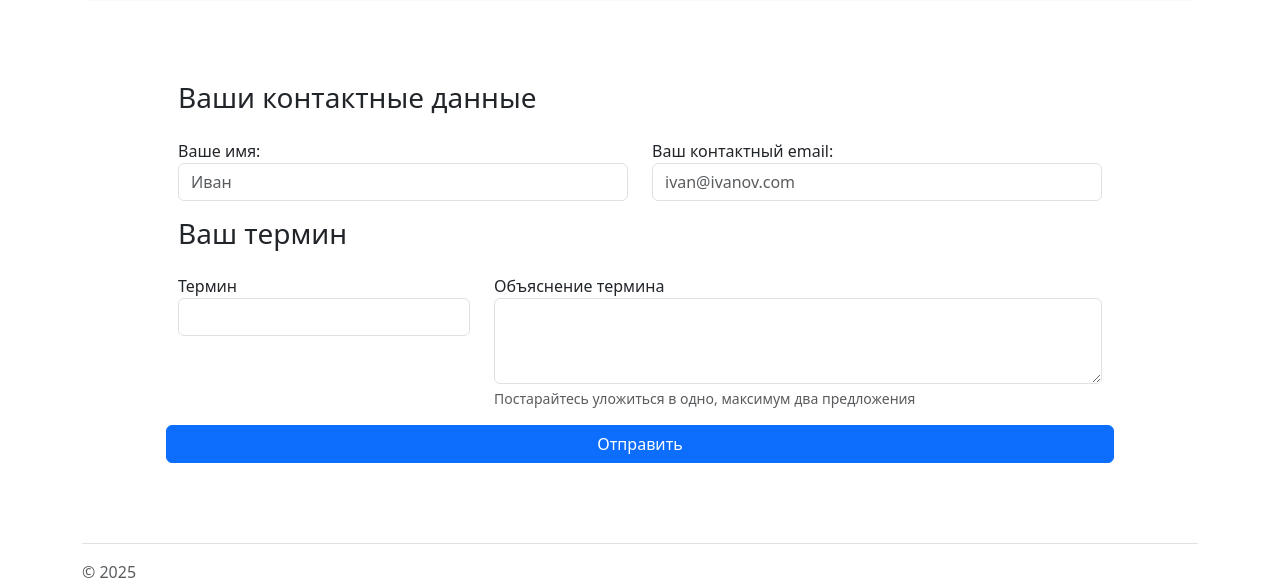
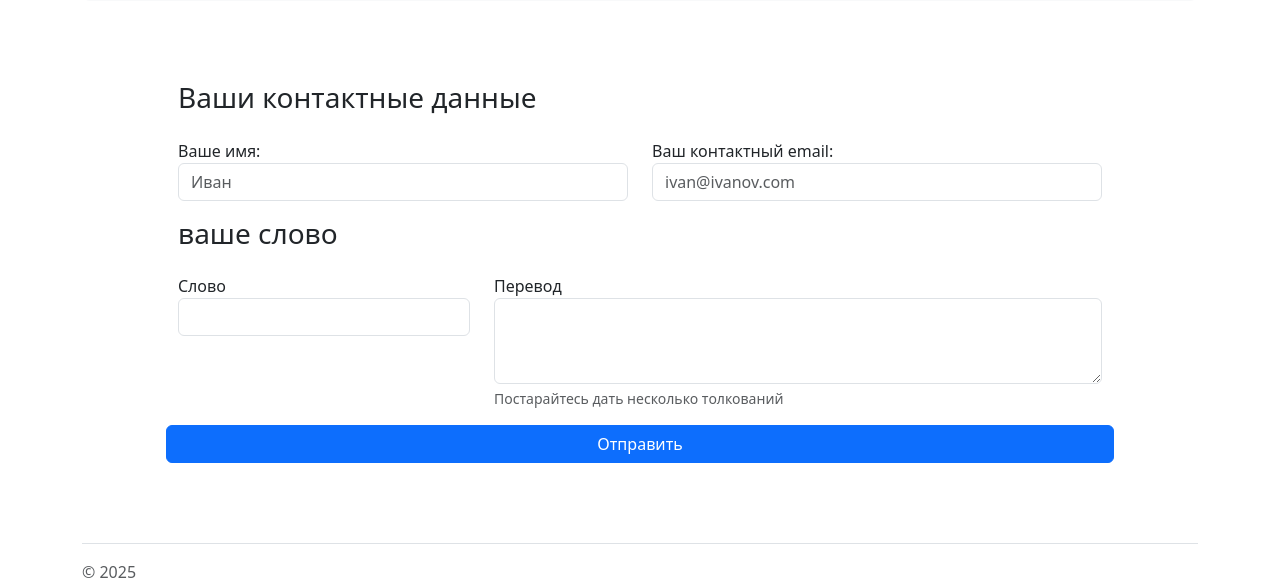
Before and after one commit to Kirill-Zaikin/learning-English, a Django app: page /add-term/ in a window 1280 px wide. Shown: the part 536-1120 px from the top of the page. Run offline with Django 4.2, Linux system fonts and the light colour scheme; some libraries are stand-ins or nearby versions.

Commit message:
Исправлены текстовые блоки

```diff
--- a/templates/term_add.html
+++ b/templates/term_add.html
@@ -37,17 +37,17 @@
 
         <!-- Раздел для ввода данных о термине -->
         <div class="row px-5 py-2">
-            <h3>Ваш термин</h3>
+            <h3>ваше слово</h3>
         </div>
         <div class="row px-5 py-2">
             <div class="col-md-4">
-                <label for="new_term">Термин</label>
+                <label for="new_term">Слово</label>
                 <input type="text" class="form-control input-lg" name="new_term" id="new_term">
             </div>
             <div class="col-md-8">
-                <label for="new_definition">Объяснение термина</label>
+                <label for="new_definition">Перевод</label>
                 <textarea type="text" class="form-control input-lg" name="new_definition" id="new_definition" aria-describedby="definition_note" rows="3"></textarea>
-                <div id="definition_note" class="form-text">Постарайтесь уложиться в одно, максимум два предложения</div>
+                <div id="definition_note" class="form-text">Постарайтесь дать несколько толкований</div>
             </div>
         </div>
 
```
